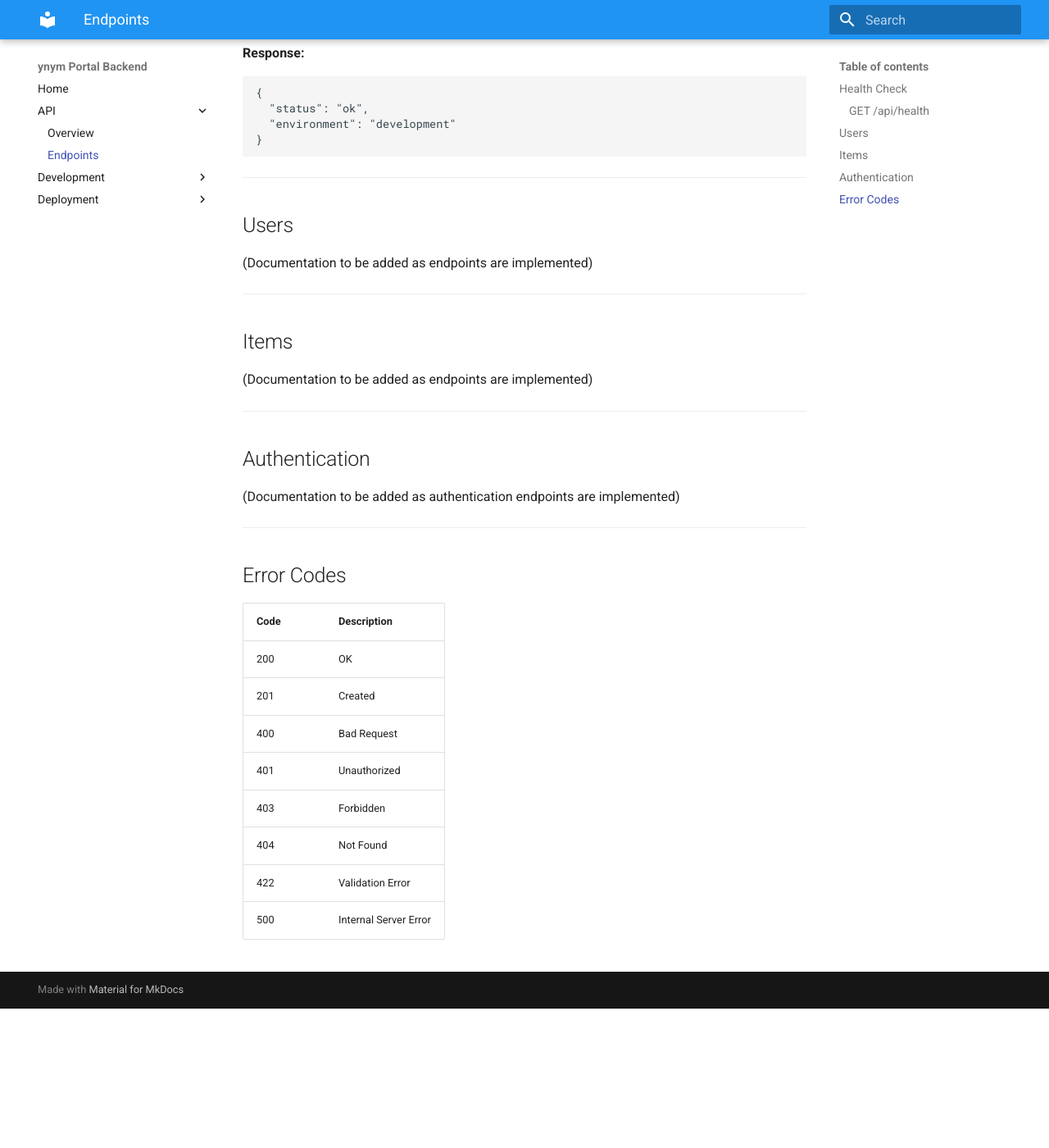
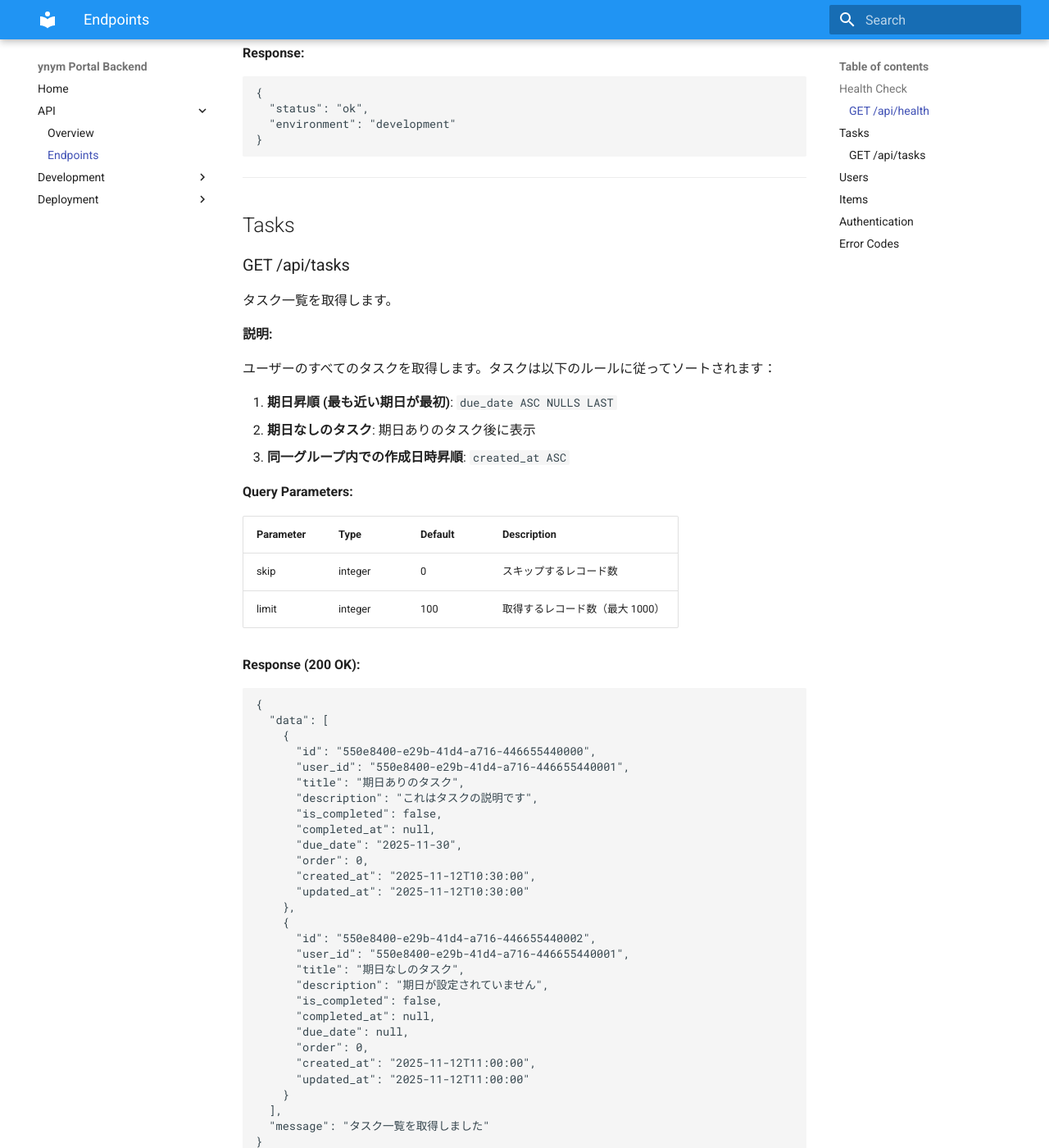
Before and after one commit to uryonym/ynym-portal-backend, an MkDocs documentation site: the page built from docs/api/endpoints.md, in a window 1280 px wide and 1400 px high, scrolled down 332 px. Shown: the whole window at 82% size. Built offline with MkDocs 1.6.1 and Material for MkDocs 9.7.7, drawn with Linux system fonts in a browser that asks for light colours; before the commit the page ends 1562 px from its top, so only the background shows below that; some of the changed text lies outside the part shown.

Commit message:
GET /tasks エンドポイントのドキュメントを追加し、レスポンス例とエラーメッセージを明記。タスクフィクスチャを追加し、テスト用データセットを整備。

````diff
--- a/docs/api/endpoints.md
+++ b/docs/api/endpoints.md
@@ -14,6 +14,71 @@ Health check endpoint to verify the API is running.
 {
   "status": "ok",
   "environment": "development"
+}
+```
+
+---
+
+## Tasks
+
+### GET /api/tasks
+
+タスク一覧を取得します。
+
+**説明:**
+
+ユーザーのすべてのタスクを取得します。タスクは以下のルールに従ってソートされます：
+
+1. **期日昇順 (最も近い期日が最初)**: `due_date ASC NULLS LAST`
+2. **期日なしのタスク**: 期日ありのタスク後に表示
+3. **同一グループ内での作成日時昇順**: `created_at ASC`
+
+**Query Parameters:**
+
+| Parameter | Type    | Default | Description                     |
+| --------- | ------- | ------- | ------------------------------- |
+| skip      | integer | 0       | スキップするレコード数          |
+| limit     | integer | 100     | 取得するレコード数（最大 1000） |
+
+**Response (200 OK):**
+
+```json
+{
+  "data": [
+    {
+      "id": "550e8400-e29b-41d4-a716-446655440000",
+      "user_id": "550e8400-e29b-41d4-a716-446655440001",
+      "title": "期日ありのタスク",
+      "description": "これはタスクの説明です",
+      "is_completed": false,
+      "completed_at": null,
+      "due_date": "2025-11-30",
+      "order": 0,
+      "created_at": "2025-11-12T10:30:00",
+      "updated_at": "2025-11-12T10:30:00"
+    },
+    {
+      "id": "550e8400-e29b-41d4-a716-446655440002",
+      "user_id": "550e8400-e29b-41d4-a716-446655440001",
+      "title": "期日なしのタスク",
+      "description": "期日が設定されていません",
+      "is_completed": false,
+      "completed_at": null,
+      "due_date": null,
+      "order": 0,
+      "created_at": "2025-11-12T11:00:00",
+      "updated_at": "2025-11-12T11:00:00"
+    }
+  ],
+  "message": "タスク一覧を取得しました"
+}
+```
+
+**Response (500 Internal Server Error):**
+
+```json
+{
+  "detail": "Internal server error"
 }
 ```
 
````
Also changed, not shown: specs/001-task-management/tasks.md (+5 -5 lines), 1 other file.
